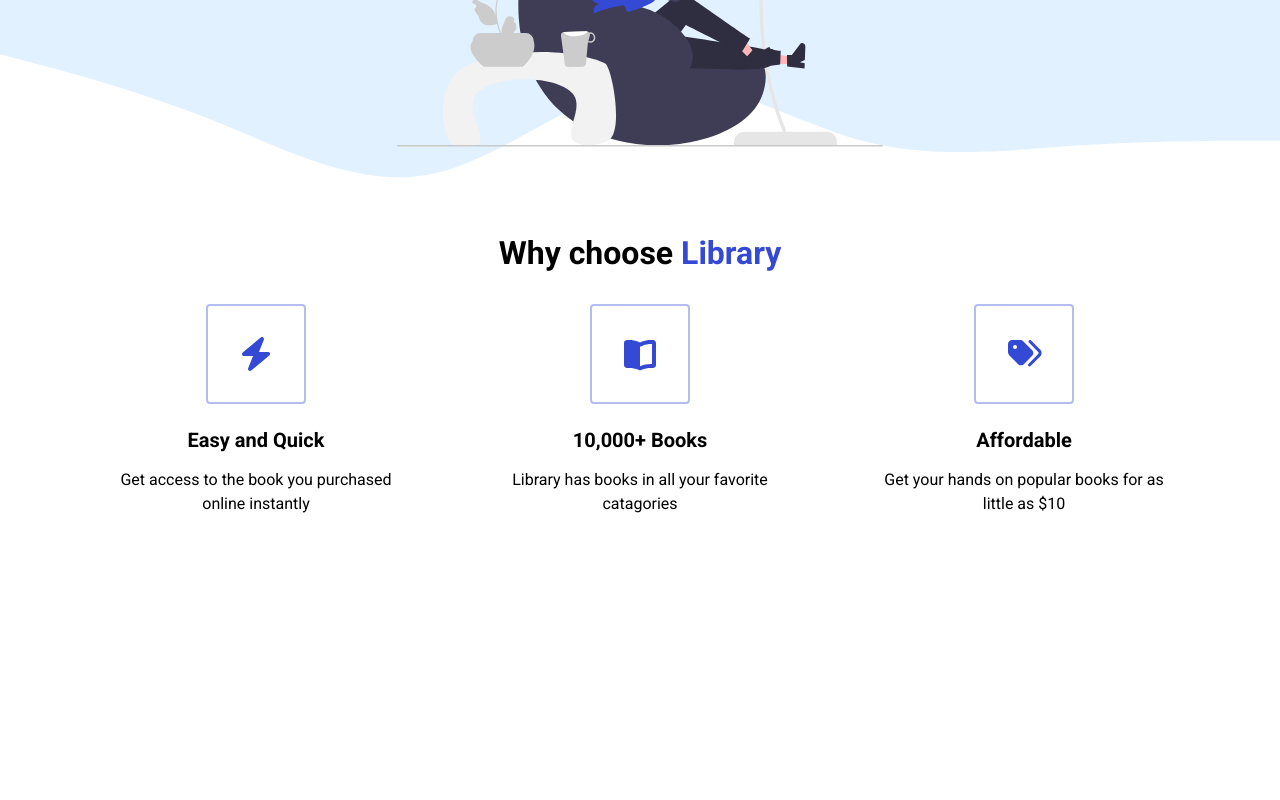
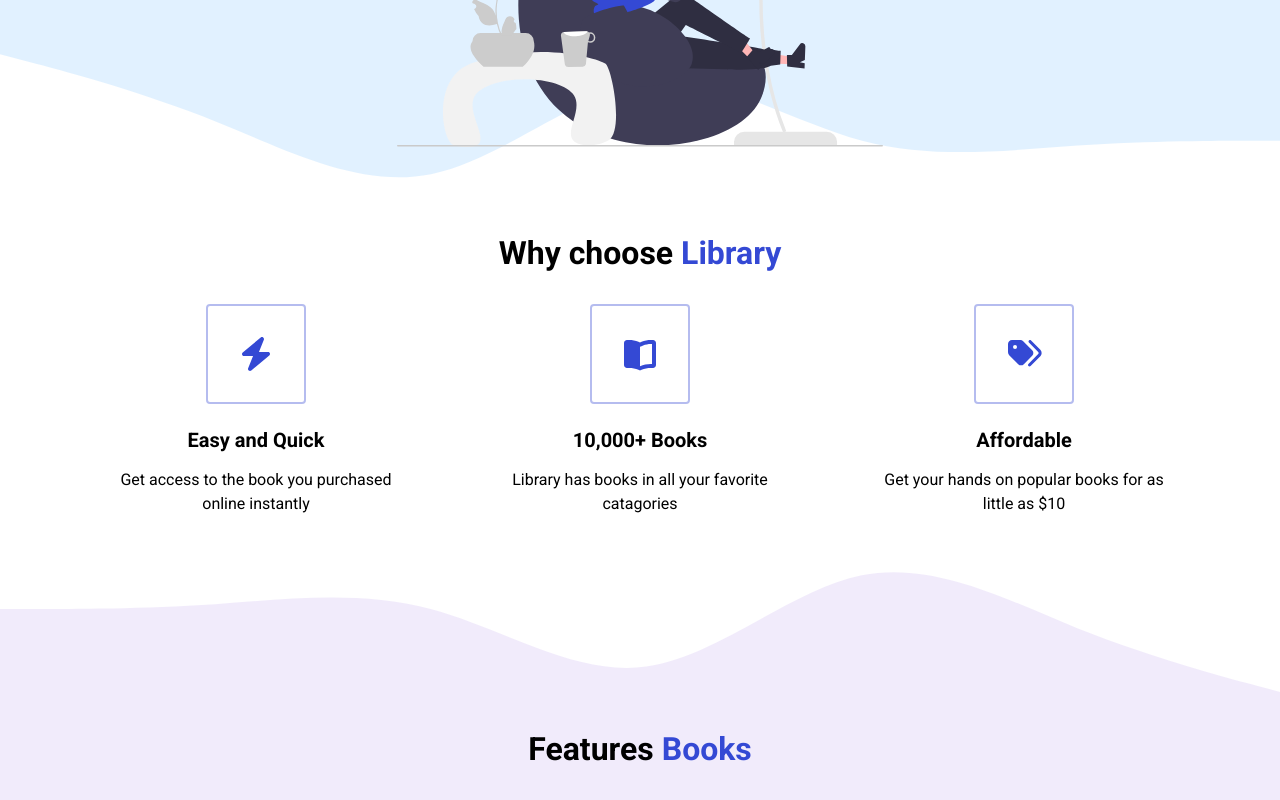
Before and after one commit to JulianCrenshaw/new-books-project, a React (Create React App) app: page / in a window 1280 px wide. Shown: the part 622-1422 px from the top of the page. Before the commit the page ends 1347 px from the top, so only its background shows below. Built offline with nearby package versions, Linux system fonts and the light colour scheme.

Commit message:
features

```diff
--- a/src/App.js
+++ b/src/App.js
@@ -1,6 +1,7 @@
 import Nav from './components/Nav';
 import Landing from './components/Landing'
 import Highlights from './components/Highlights'
+import Features from './components/Features';
 
 
 function App() {
@@ -9,6 +10,7 @@ function App() {
       <Nav />
       <Landing />
       <Highlights />
+      <Features />
     </div>
   );
 }
--- a/src/components/Features.jsx
+++ b/src/components/Features.jsx
@@ -2,9 +2,15 @@ import React from 'react'
 
 const Features = () => {
   return (
-    <div>
-
+<section id="features">
+  <div className="container">
+    <div className="row">
+      <h2 className="section__title">
+        Features <span className="blue">Books</span>
+      </h2>
     </div>
+  </div>
+</section>
   )
 }
 
```
